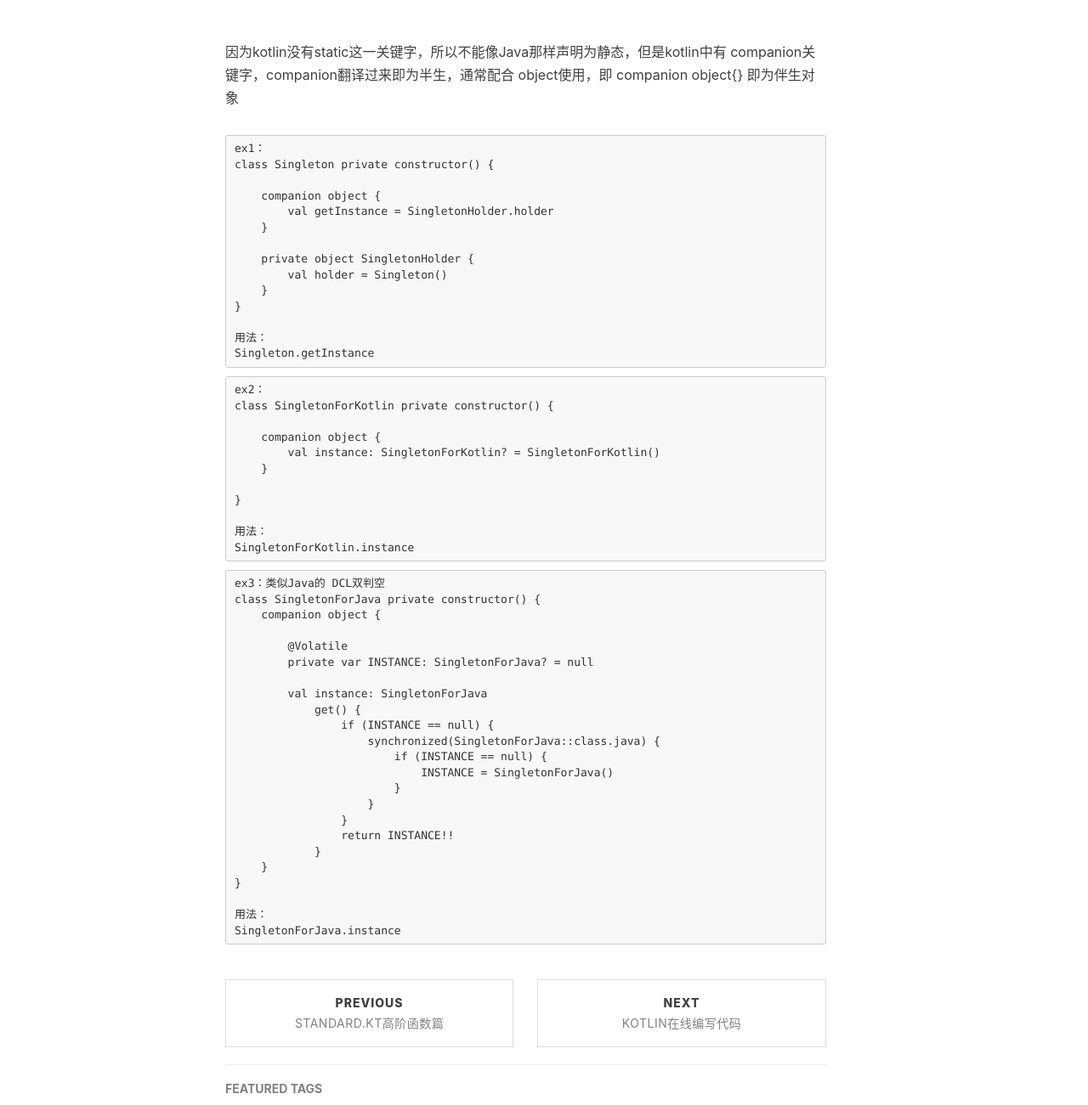
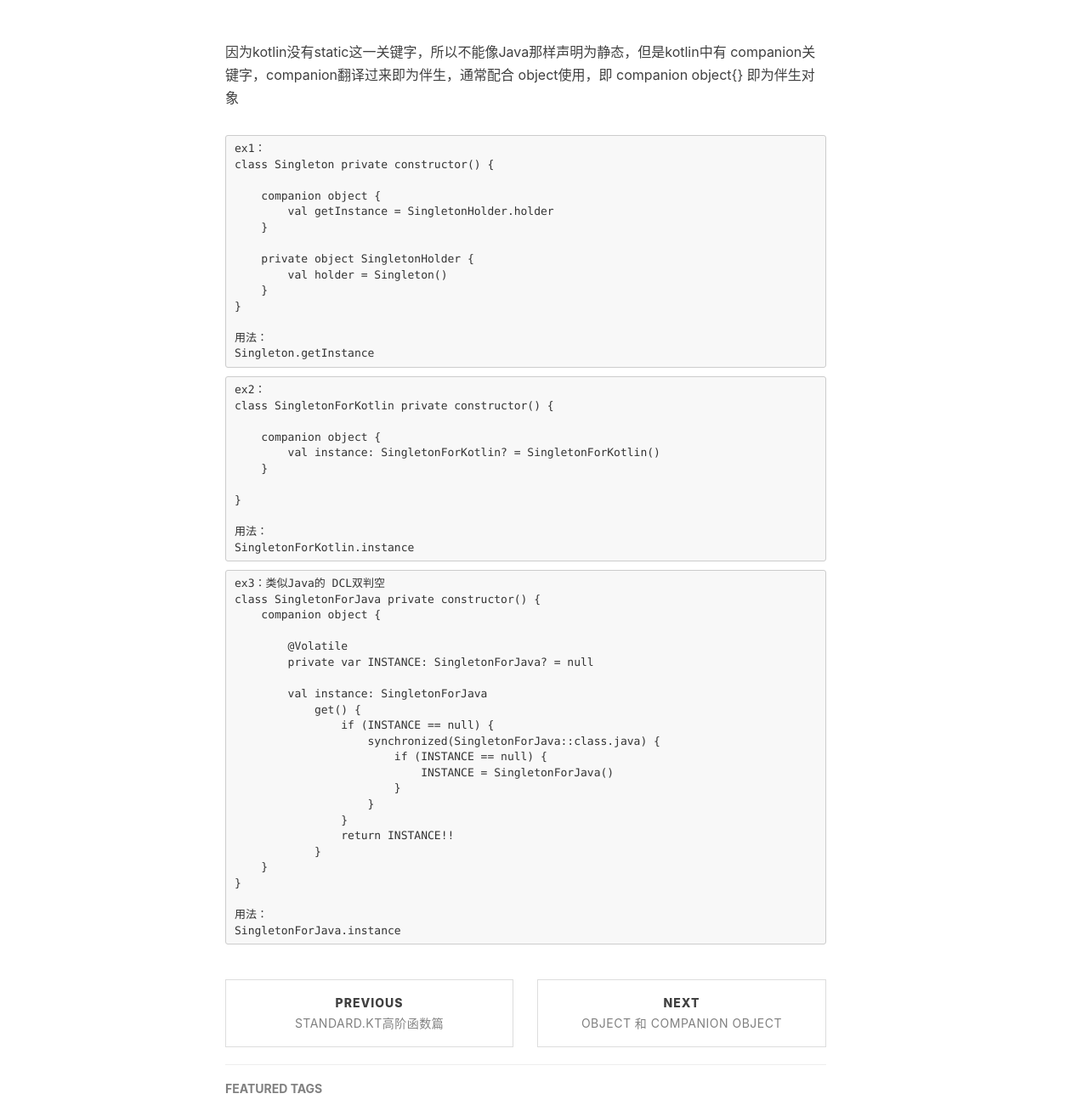
Before and after one commit to Blues9527/blues9527.github.io, a Jekyll site: the page built from _posts/2019-11-21-kotlin中的一些单例写法.md, in a window 1280 px wide. Shown: the part 425-1726 px from the top of the page at 85% size. Built offline with Jekyll 4.4.1, drawn with Linux system fonts in a browser that asks for light colours; nearby versions of some CDN libraries; our own code applies the rules of GitHub Pages for plain Markdown files; comment, search, counter and statistics services are not loaded.

Commit message:
1.删除

````diff
--- a/_posts/2019-11-21-kotlin中的一些单例写法.md
+++ b/_posts/2019-11-21-kotlin中的一些单例写法.md
@@ -1,4 +1,4 @@
-因为kotlin没有static这一关键字，所以不能像Java那样声明为静态，但是kotlin中有 companion关键字，companion翻译过来即为半生，通常配合 object使用，即 companion object{} 即为伴生对象
+因为kotlin没有static这一关键字，所以不能像Java那样声明为静态，但是kotlin中有 companion关键字，companion翻译过来即为伴生，通常配合 object使用，即 companion object{} 即为伴生对象
 
 ```
 ex1：
````
Also changed, not shown: _posts/2019-11-21-kotlin在线编写代码.md (deleted, +0 -2 lines).
